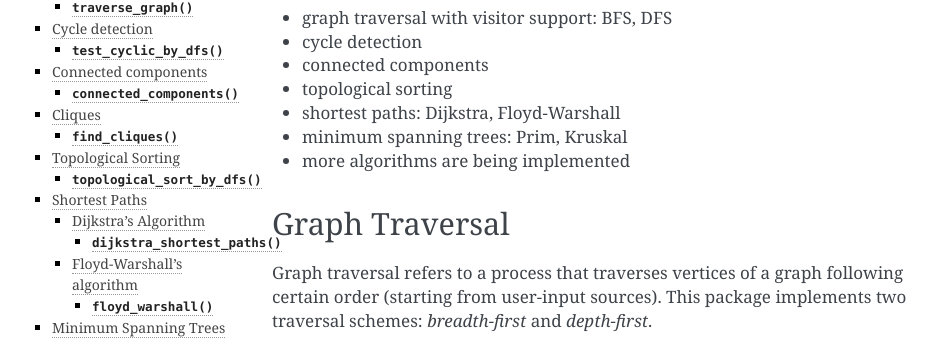
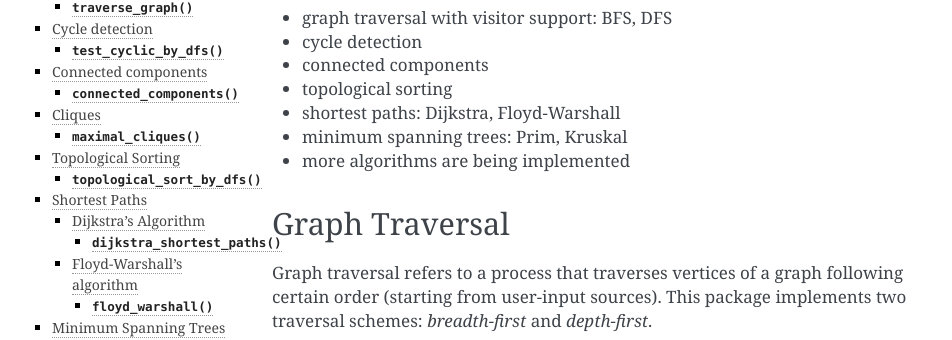
Before and after one commit to JuliaGraphs/Graphs.jl, a Sphinx documentation site: the page built from doc/source/algorithms.rst, in a window 1280 px wide and 900 px high. Shown: the part 140-480 px from the top of the window, without its empty margins (148-1100 px from the left). Built offline with Sphinx 7.4.7, drawn with Linux system fonts in a browser that asks for light colours; formulas are drawn with MathJax 3; some of the changed text lies outside the part shown.

Commit message:
Rename `find_cliques` to `maximal_cliques`.
This is for two reasons:

 - Other functions such as `connected_components` are named for what
   they return rather than what they do.
 - The function returns maximal cliques rather than all cliques.

```diff
--- a/doc/source/algorithms.rst
+++ b/doc/source/algorithms.rst
@@ -84,7 +84,7 @@ In graph theory, a clique in an undirected graph is a subset of its vertices
 such that every two vertices in the subset are connected by an edge. A maximal
 clique is the largest clique containing a given node.
 
-.. py:function:: find_cliques(g)
+.. py:function:: maximal_cliques(g)
 
     Returns a vector of maximal cliques, where each maximal clique is represented by a vector of vertices. Here, ``g`` must be an undirected graph, and implement ``vertex_list`` and ``adjacency_list``.
 
```
Also changed, not shown: 3 other files.
